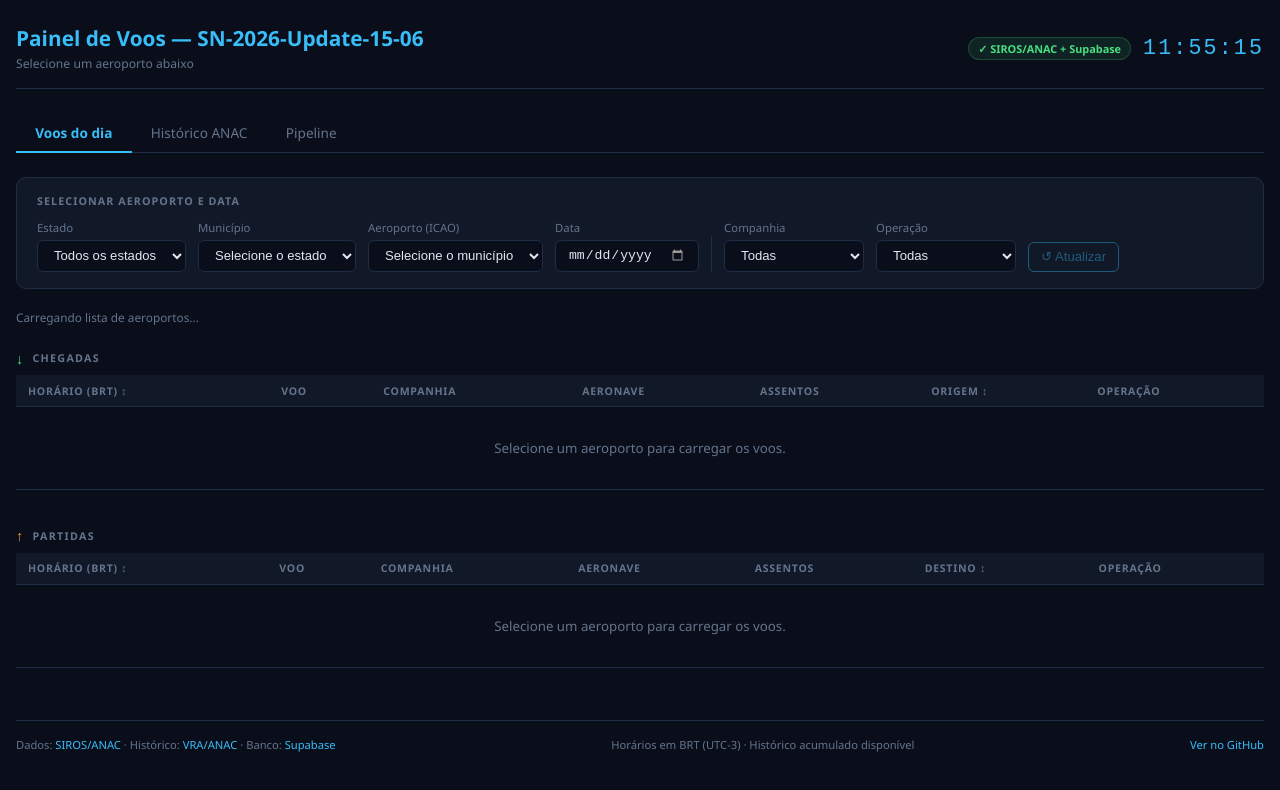
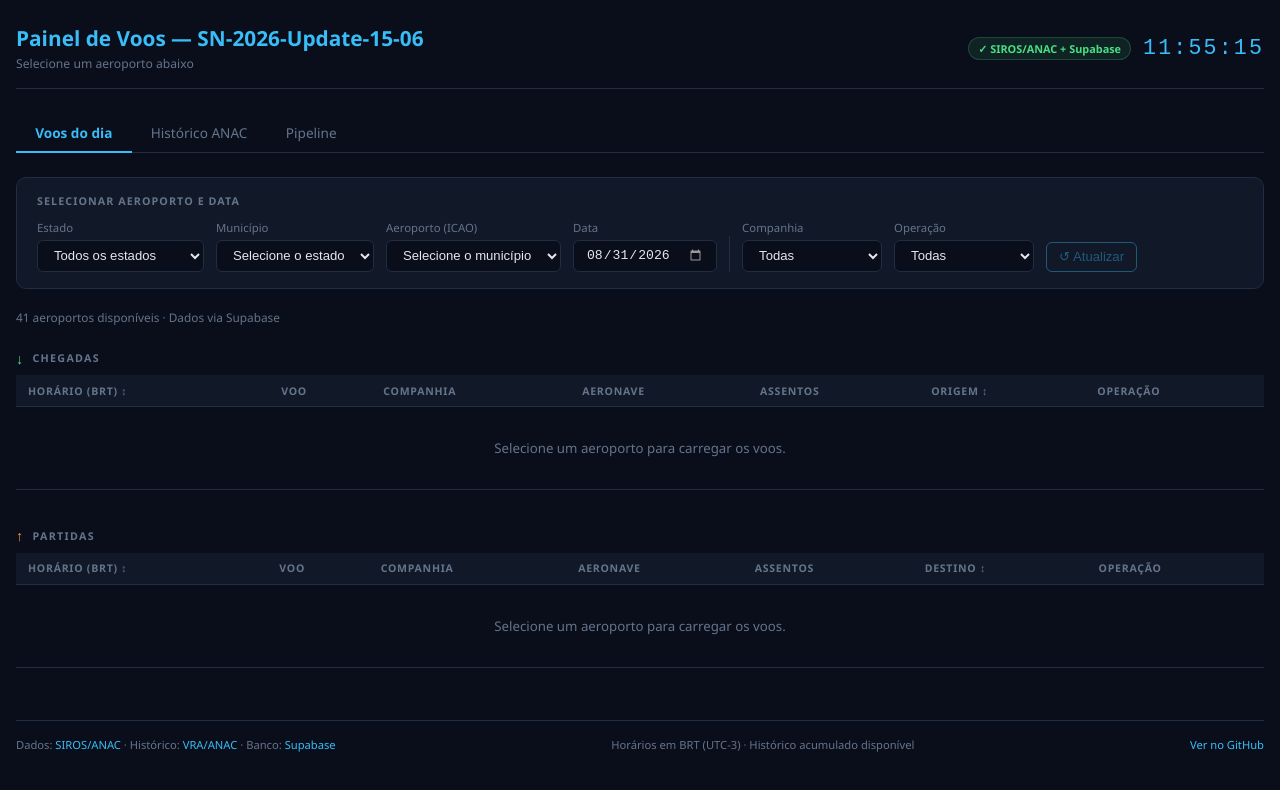
Before and after one commit to SN-2026-ESP/1-A-A-2Tri-Esther, a plain HTML site: page index.html in a window 1280 px wide. Drawn offline with Linux system fonts and the light colour scheme.

```diff
--- a/index.html
+++ b/index.html
@@ -151,7 +151,7 @@
   <!-- ⚠️ CONFIGURAÇÃO — Substitua pelos valores do seu projeto Supabase -->
   <script>
     const SUPABASE_URL      = "https://zsktnmerwoycjabqjckp.supabase.co";
-    const SUPABASE_ANON_KEY = "eyJhbGciOiJIUzI1NiIsInR5cCI6IkpXVCJ9.eyJpc3MiOiJzdXBhYmFzZSIsInJlZiI6Inpza3RubWVyd295Y2phYnFqY2twIiwicm9sZSI6ImFub24iLCJpYXQiOjE3ODA4ODU5ODMsImV4cCI6MjA5NjQ2MTk4M30.J0LSWFZZpFdrdFwruqLONajtagFIZk5_RS4VbNdMzWs";-->
+    const SUPABASE_ANON_KEY = "eyJhbGciOiJIUzI1NiIsInR5cCI6IkpXVCJ9.eyJpc3MiOiJzdXBhYmFzZSIsInJlZiI6Inpza3RubWVyd295Y2phYnFqY2twIiwicm9sZSI6ImFub24iLCJpYXQiOjE3ODA4ODU5ODMsImV4cCI6MjA5NjQ2MTk4M30.J0LSWFZZpFdrdFwruqLONajtagFIZk5_RS4VbNdMzWs";
     const PER_PAGE          = 50;
   </script>
 
```
